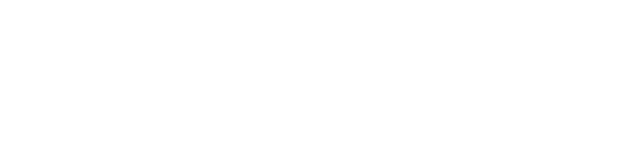
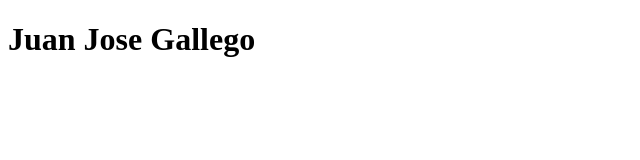
Before and after one commit to jjosegallegocesde/cpcgit, a plain HTML site: page index.html in a window 1280 px wide. Shown: the whole page, without its empty margins (0-640 px from the left). Drawn offline with Linux system fonts and the light colour scheme.

Commit message:
se cambia index

```diff
--- a/index.html
+++ b/index.html
@@ -10,6 +10,10 @@
 
 <body>
 
+    <main>
+        <h1>Juan Jose Gallego</h1>
+    </main>
+
 </body>
 
 </html>
```
